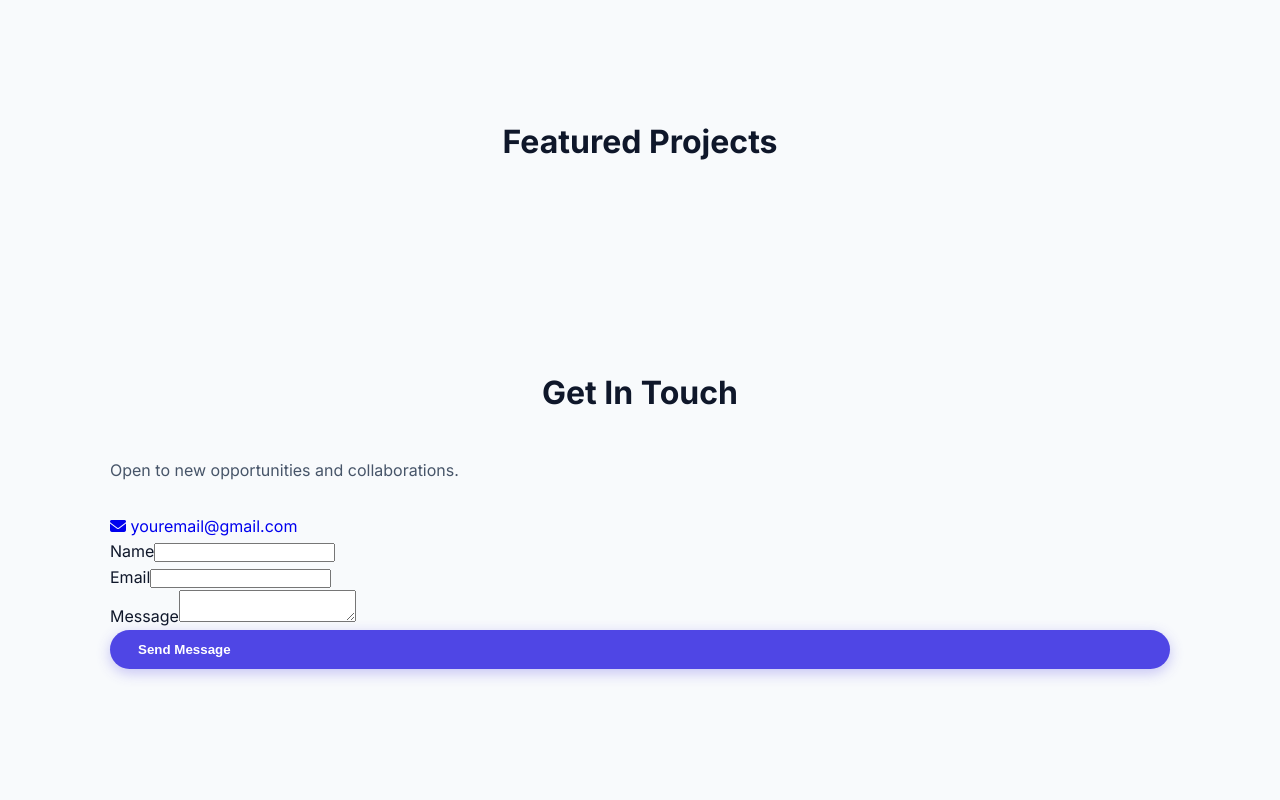
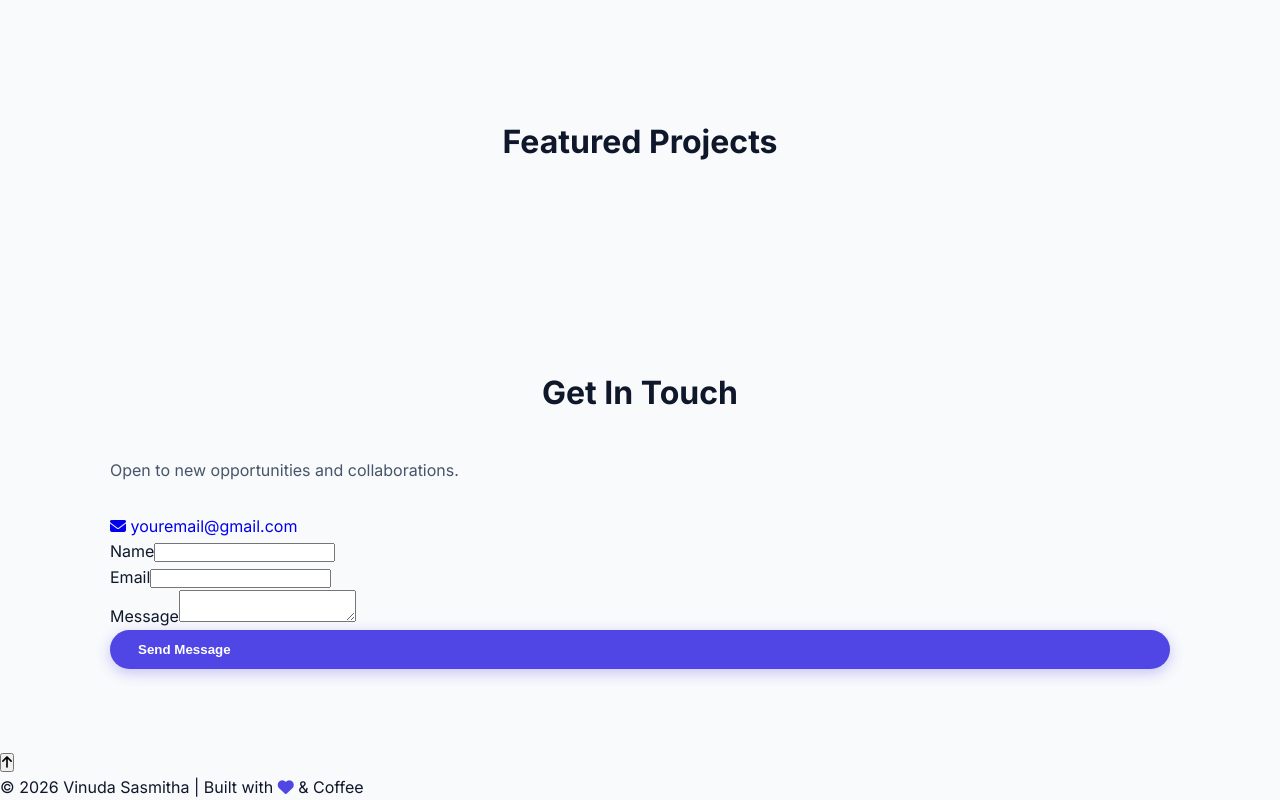
Before and after one commit to VinudaSasmitha/Personal-portfolio, a plain HTML site: page home.html in a window 1280 px wide. Shown: the part 1455-2255 px from the top of the page. Before the commit the page ends 2204 px from the top, so only its background shows below. Drawn offline with Linux system fonts and the light colour scheme.

Commit message:
Add scroll-to-top button and footer section

```diff
--- a/home.html
+++ b/home.html
@@ -171,4 +171,15 @@
         </div>
     </section>
 
+    <button class="scroll-top" id="scrollTop" aria-label="Scroll to top"><i class="fas fa-arrow-up"></i></button>
+
+    <footer>
+        <p>&copy; 2026 Vinuda Sasmitha | Built with <i class="fas fa-heart" style="color: var(--primary);"></i> & Coffee
+        </p>
+    </footer>
+
+    <script src="script.js"></script>
+
 </body>
+
+</html>
```
